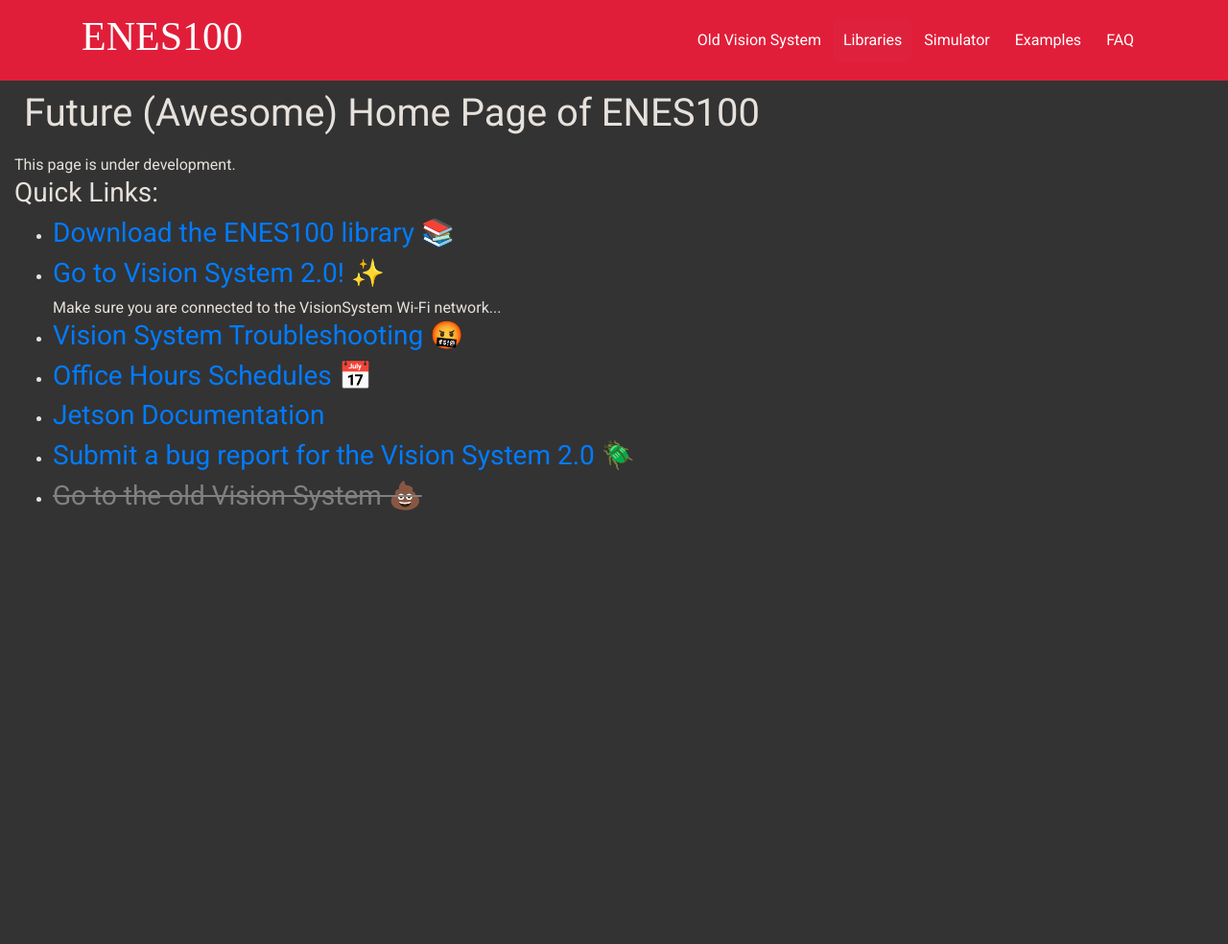
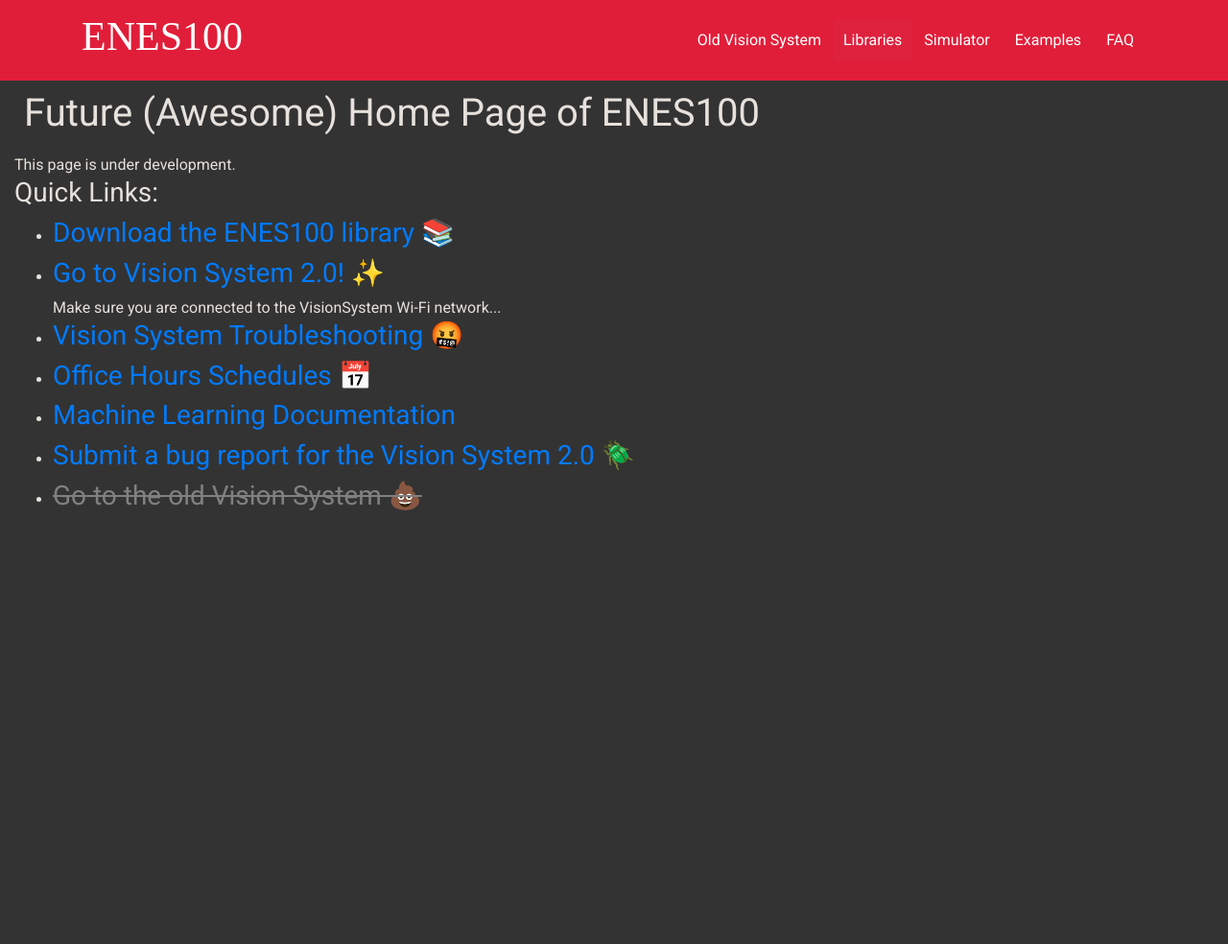
Before and after one commit to umdenes100/VisionSystemRemoteClient, a Jekyll site: the page built from index.html, in a window 1280 px wide. Shown: the whole page at 96% size. Built offline with Jekyll 4.4.1, drawn with Linux system fonts in a browser that asks for light colours; nearby versions of some CDN libraries; some web fonts are replaced.

Commit message:
Update index.html

```diff
--- a/index.html
+++ b/index.html
@@ -30,8 +30,8 @@ canonical: http://enes100.umd.edu
         <li><h3><a
                 href="https://docs.google.com/spreadsheets/u/5/d/1Y6pVgPkDEDIOop94Z1x8-HsUthPRjajxAIBWD-TyK4E/preview">
             Office Hours Schedules 📅</a></h3></li>
-        <li><h3><a href="https://umdenes100.github.io/MachineLearningPilot/">
-            Jetson Documentation </a></h3></li>
+        <li><h3><a href="https://github.com/umdenes100/ML4ALL/wiki/Documentation">
+            Machine Learning Documentation </a></h3></li>
         <li><h3><a href="https://forms.gle/p7xasLBdgNJ2X5GN9">
             Submit a bug report for the Vision System 2.0 🪲</a></h3></li>
         <li><h3><a href="/oldvisionsystem" style="text-decoration: line-through; color: grey">
```
